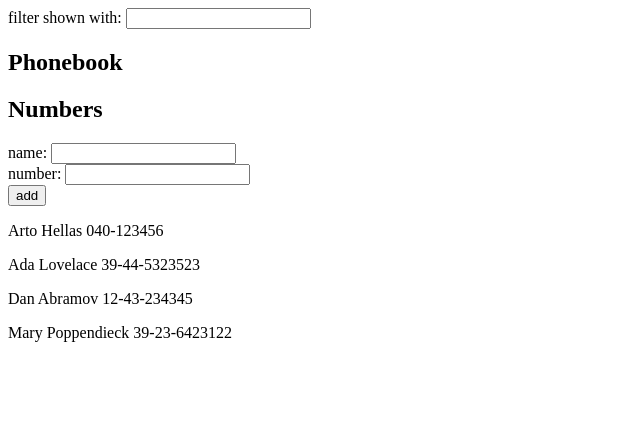
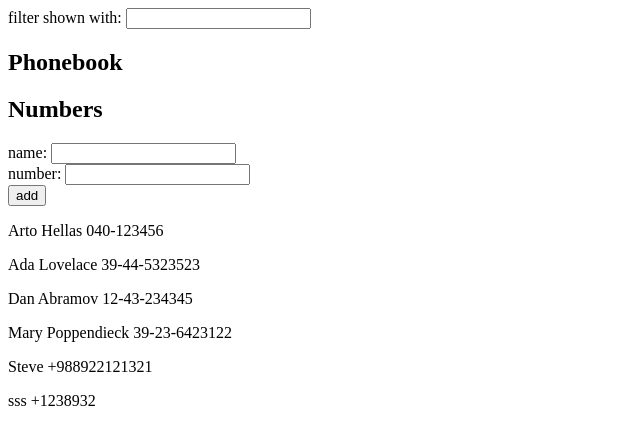
Before and after one commit to RHL120/full_stack, a React (Vite) app in the folder part2/phonebook/: page / in a window 1280 px wide. Shown: the top 444 px of the page, without its empty margins (0-640 px from the left). Built offline with nearby package versions, Linux system fonts and the light colour scheme; data requests are answered from the project's data file.

Commit message:
Solve 2.12

```diff
--- a/part2/phonebook/db.json
+++ b/part2/phonebook/db.json
@@ -1,5 +1,5 @@
 {
-  "persons":[
+  "persons": [
     {
       "name": "Arto Hellas",
       "number": "040-123456",
@@ -19,6 +19,16 @@
       "name": "Mary Poppendieck",
       "number": "39-23-6423122",
       "id": 4
+    },
+    {
+      "name": "Steve",
+      "number": "+988922121321",
+      "id": 5
+    },
+    {
+      "name": "sss",
+      "number": "+1238932",
+      "id": 6
     }
   ]
 }
--- a/part2/phonebook/src/App.jsx
+++ b/part2/phonebook/src/App.jsx
@@ -1,20 +1,22 @@
 import { useEffect, useState } from 'react'
 import axios from 'axios'
 
+const URL = 'http://localhost:30001/persons'
+
 const Filter = ({filter, onChange}) =>
   <>
-    filter shown with: <input value={filter} onChange={onChange} name="filter"/>
+    filter shown with: <input value={filter} onChange={onChange} name='filter'/>
   </>
 const PersonForm = ({onSubmit, newName, onChangeNewName, newNumber, onChangeNewNumber}) =>
   <form onSubmit={onSubmit}>
     <div>
-      name: <input value={newName} onChange={onChangeNewName} name="fullname"/>
+      name: <input value={newName} onChange={onChangeNewName} name='fullname'/>
     </div>
     <div>
-      number: <input value={newNumber} onChange={onChangeNewNumber} name="number"/>
+      number: <input value={newNumber} onChange={onChangeNewNumber} name='number'/>
     </div>
     <div>
-      <button type="submit">add</button>
+      <button type='submit'>add</button>
     </div>
   </form>
 const Person = ({person}) => <p key={person.name}>{person.name} {person.number}</p>
@@ -25,10 +27,10 @@ const Persons = ({persons, filter}) =>
 const App = () => {
   const [persons, setPersons] = useState([])
   const [newName, setNewName] = useState('')
-  const [newNumber, setnewNumber] = useState('')
+  const [newNumber, setNewNumber] = useState('')
   const [filter, setFilter] = useState('')
   useEffect(() => {
-    axios.get("http://localhost:30001/persons")
+    axios.get(URL)
       .then((resp) => setPersons(resp.data))
   }, [])
   const onChange = (setter) => (e) => setter(e.target.value)
@@ -37,7 +39,10 @@ const App = () => {
     if (persons.some(x => x.name === newName)) {
       alert(`${newName} is already added to the phonebook`)
     } else {
-      setPersons(persons.concat({name: newName, number: newNumber}))
+      let new_person = {name: newName, number: newNumber}
+      setNewNumber('')
+      setNewName('')
+      axios.post(URL, new_person).then(() => setPersons(persons.concat(new_person)))
     }
   }
   return (
@@ -46,7 +51,7 @@ const App = () => {
       <h2>Phonebook</h2>
       <h2>Numbers</h2>
       <PersonForm onSubmit={formOnSubmit} newName={newName} onChangeNewName={onChange(setNewName)}
-        newNumber={newNumber} onChangeNewNumber={onChange(setnewNumber)} />
+        newNumber={newNumber} onChangeNewNumber={onChange(setNewNumber)} />
       <Persons persons={persons} filter={filter}/>
     </div>
   )
```
